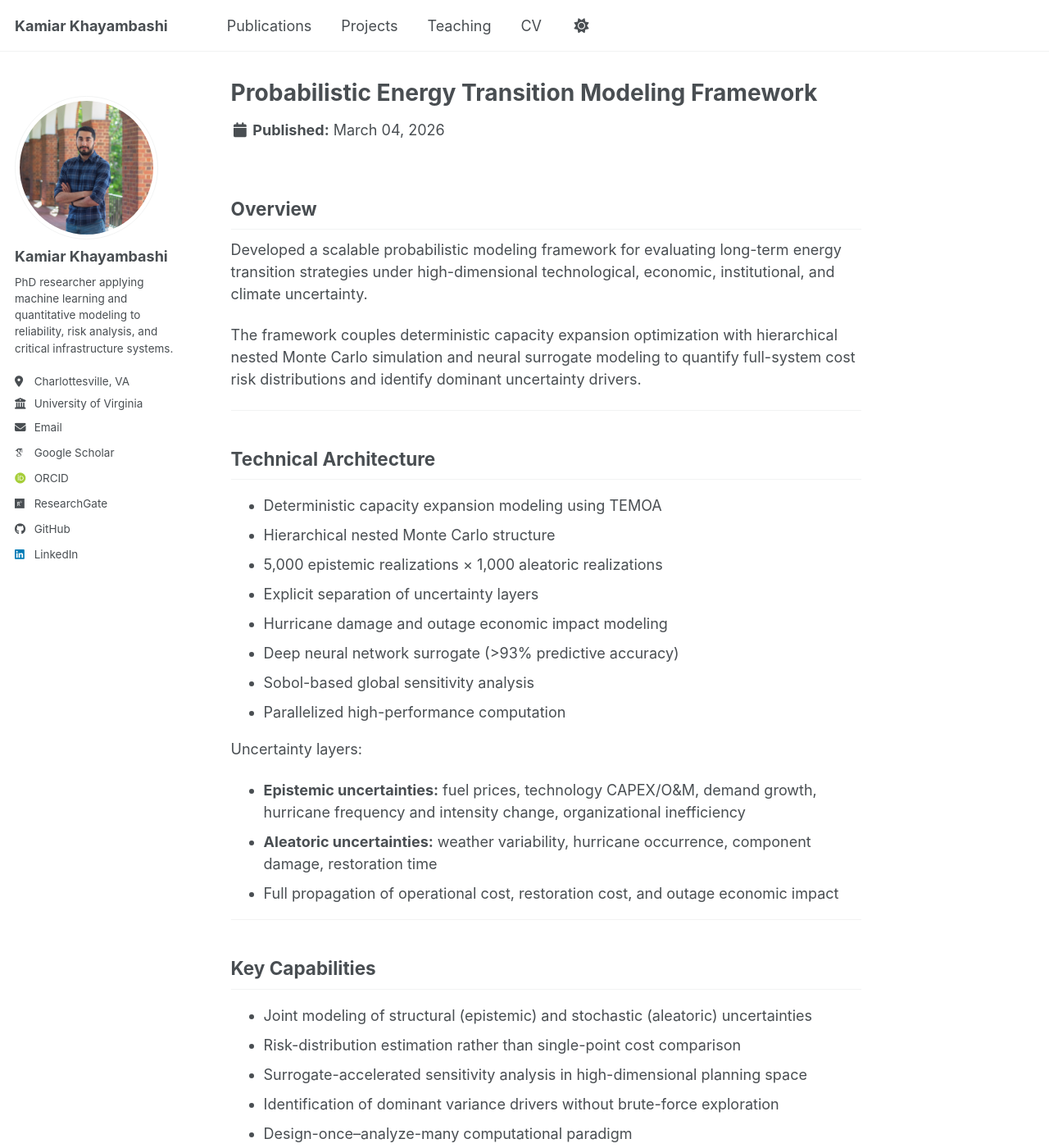
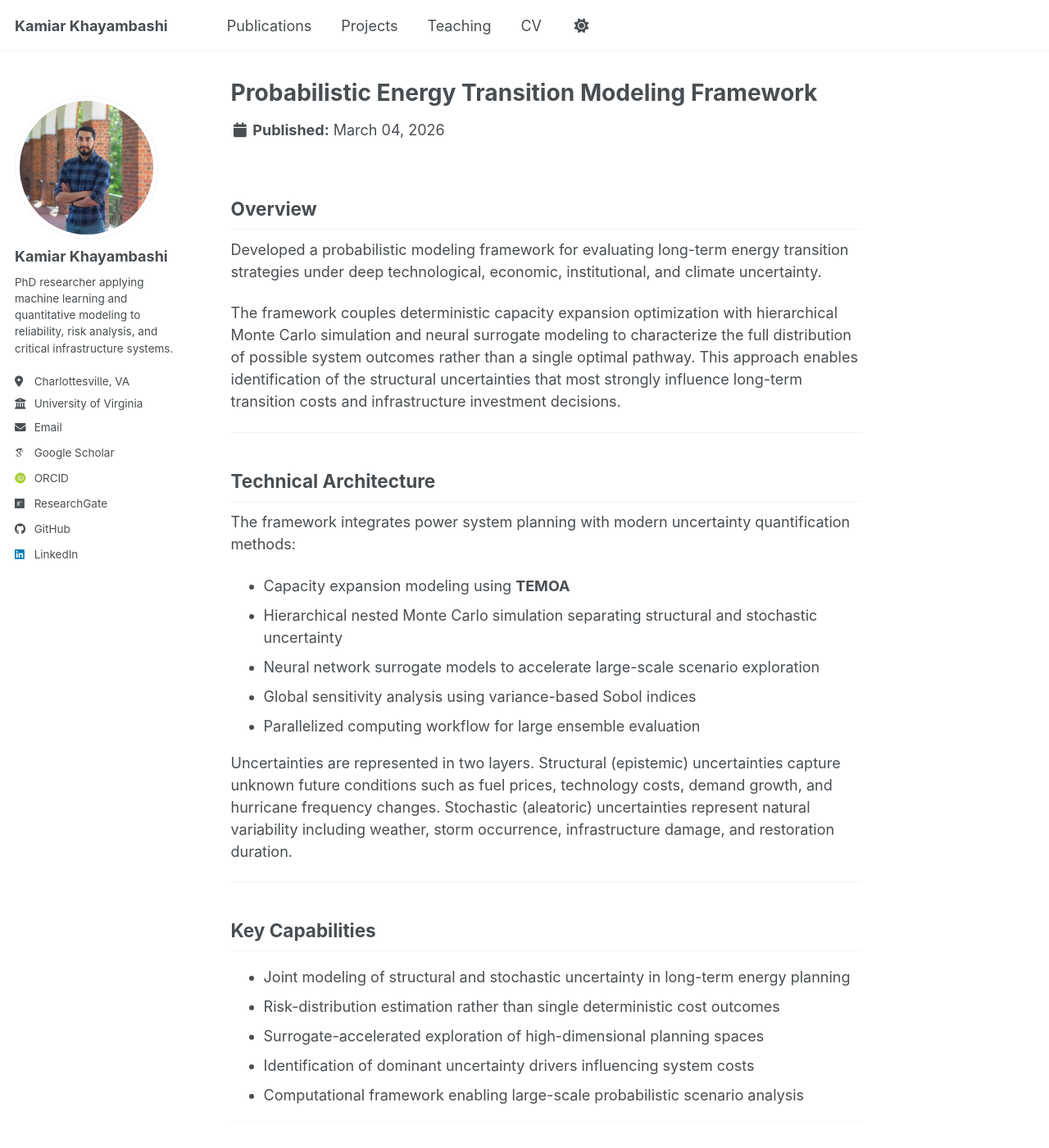
Before and after one commit to kamiarkhayam/kamiarkhayam.github.io, a Jekyll site: the page built from _portfolio/energy-transition-uncertainty.md, in a window 1280 px wide and 1400 px high. Shown: the whole window at 82% size. Built offline with Jekyll 4.4.1, drawn with Linux system fonts in a browser that asks for light colours; some web fonts are replaced; a script bundle is joined from its source files by our own code; library files that are not in the unit come from our copies; some of the changed text lies outside the part shown.

Commit message:
Update energy-transition-uncertainty.md

```diff
--- a/_portfolio/energy-transition-uncertainty.md
+++ b/_portfolio/energy-transition-uncertainty.md
@@ -2,89 +2,92 @@
 title: "Probabilistic Energy Transition Modeling Framework"
 collection: portfolio
 permalink: /project/energy-transition-uncertainty
-excerpt: "Hierarchical Monte Carlo and neural surrogate framework for uncertainty-aware long-term energy transition planning under compound technological and climate risk."
+excerpt: "Probabilistic energy transition planning framework integrating capacity expansion modeling, hierarchical Monte Carlo simulation, and machine learning surrogates."
 ---
 
 ## Overview
 
-Developed a scalable probabilistic modeling framework for evaluating long-term energy transition strategies under high-dimensional technological, economic, institutional, and climate uncertainty.
+Developed a probabilistic modeling framework for evaluating long-term energy transition strategies under deep technological, economic, institutional, and climate uncertainty.
 
-The framework couples deterministic capacity expansion optimization with hierarchical nested Monte Carlo simulation and neural surrogate modeling to quantify full-system cost risk distributions and identify dominant uncertainty drivers.
+The framework couples deterministic capacity expansion optimization with hierarchical Monte Carlo simulation and neural surrogate modeling to characterize the full distribution of possible system outcomes rather than a single optimal pathway. This approach enables identification of the structural uncertainties that most strongly influence long-term transition costs and infrastructure investment decisions.
 
 ---
 
 ## Technical Architecture
 
-- Deterministic capacity expansion modeling using TEMOA
-- Hierarchical nested Monte Carlo structure
-- 5,000 epistemic realizations × 1,000 aleatoric realizations
-- Explicit separation of uncertainty layers
-- Hurricane damage and outage economic impact modeling
-- Deep neural network surrogate (>93% predictive accuracy)
-- Sobol-based global sensitivity analysis
-- Parallelized high-performance computation
+The framework integrates power system planning with modern uncertainty quantification methods:
 
-Uncertainty layers:
+- Capacity expansion modeling using **TEMOA**
+- Hierarchical nested Monte Carlo simulation separating structural and stochastic uncertainty
+- Neural network surrogate models to accelerate large-scale scenario exploration
+- Global sensitivity analysis using variance-based Sobol indices
+- Parallelized computing workflow for large ensemble evaluation
 
-- **Epistemic uncertainties:** fuel prices, technology CAPEX/O&M, demand growth, hurricane frequency and intensity change, organizational inefficiency
-- **Aleatoric uncertainties:** weather variability, hurricane occurrence, component damage, restoration time
-- Full propagation of operational cost, restoration cost, and outage economic impact
+Uncertainties are represented in two layers. Structural (epistemic) uncertainties capture unknown future conditions such as fuel prices, technology costs, demand growth, and hurricane frequency changes. Stochastic (aleatoric) uncertainties represent natural variability including weather, storm occurrence, infrastructure damage, and restoration duration.
 
 ---
 
 ## Key Capabilities
 
-- Joint modeling of structural (epistemic) and stochastic (aleatoric) uncertainties
-- Risk-distribution estimation rather than single-point cost comparison
-- Surrogate-accelerated sensitivity analysis in high-dimensional planning space
-- Identification of dominant variance drivers without brute-force exploration
-- Design-once–analyze-many computational paradigm
+- Joint modeling of structural and stochastic uncertainty in long-term energy planning
+- Risk-distribution estimation rather than single deterministic cost outcomes
+- Surrogate-accelerated exploration of high-dimensional planning spaces
+- Identification of dominant uncertainty drivers influencing system costs
+- Computational framework enabling large-scale probabilistic scenario analysis
 
 ---
 
-## Case Study Configuration
+## Case Study
 
-**Region:** Puerto Rico power system (planning horizon to 2050)
-**Scenarios:** Business-as-usual (BAU), Fully Renewable (FR), Fully Decarbonized (FD)
-**Time structure:** Multi-period capacity expansion with 36 representative time slices per year
-**Objective:** Long-run total system cost under uncertainty
+The framework was applied to the **Puerto Rico power system**, which faces simultaneous decarbonization challenges and significant climate risk exposure.
+
+Scenarios evaluate alternative transition pathways including:
+
+- Business-as-usual development
+- High-renewable deployment
+- Fully decarbonized electricity systems
+
+The model evaluates system evolution through mid-century while accounting for hurricane impacts, infrastructure damage, and restoration costs.
 
 ---
 
 ## Empirical Impact
 
-- 38–41% probability that renewable or fully decarbonized pathways outperform business-as-usual in total cost under uncertainty
-- Hurricane frequency change identified as dominant cost-variance driver (>50% of total variance)
-- Organizational inefficiency identified as second-largest uncertainty contributor
-- Reduced high-dimensional uncertainty space to a small set of decision-relevant drivers
-- Enabled computationally tractable evaluation across millions of simulated realizations
+The analysis shows that uncertainty in climate risk and institutional effectiveness can strongly influence long-term transition costs.
 
-Results demonstrate that long-term energy transition outcomes are driven more by structural uncertainty assumptions rather than deterministic optimization outputs alone.
+Key findings include:
+
+- Renewable and fully decarbonized pathways have a **38–41% probability of being less costly than business-as-usual** when uncertainty is considered.
+- Changes in **hurricane frequency and intensity emerge as the dominant drivers of system cost variance.**
+- Institutional and operational inefficiencies represent a second major source of uncertainty in transition outcomes.
+- A high-dimensional uncertainty space collapses to a small set of influential drivers that determine most system cost variability.
+
+These results demonstrate that transition planning outcomes depend heavily on uncertainty assumptions rather than deterministic optimization results alone.
 
 ---
 
 ## Engineering Deliverables
 
-- Integrated TEMOA–Monte Carlo probabilistic workflow
-- Neural surrogate training and inference pipeline
-- Global sensitivity analysis implementation
-- Parallel computing framework for large-scale realization sampling
-- Reproducibility scripts and scenario configuration modules
+- Integrated TEMOA–Monte Carlo probabilistic modeling workflow
+- Neural surrogate modeling pipeline for scenario acceleration
+- Global sensitivity analysis toolkit for uncertainty decomposition
+- Parallelized simulation infrastructure for large ensemble evaluation
+- Reproducible scenario configuration and analysis scripts
 
 ---
 
 ## Relevance
 
-Positions uncertainty quantification as a core planning requirement for deep decarbonization pathways, particularly in climate-exposed island grids.
+Deep decarbonization planning increasingly requires explicit treatment of uncertainty, particularly in climate-exposed power systems.
 
-Framework bridges capacity expansion modeling, climate risk analytics, and high-dimensional uncertainty decomposition to support robust long-term energy policy design.
+This framework integrates capacity expansion modeling, climate risk analysis, and machine learning acceleration to support robust energy transition planning under uncertainty.
 
 ---
 
 ## Related Publication
 
 Khayambashi, K., Clarens, A. F., Shobe, W. M., & Alemazkoor, N. (2025).
-Identifying key uncertainties in energy transitions: A Puerto Rico case study.
-*Nature Communications*, 16(1), 9064.
+*Identifying key uncertainties in energy transitions: A Puerto Rico case study.*
+Nature Communications, 16(1), 9064.
 
 [View Publication](/publication/2025-nature-uncertainty)
```
